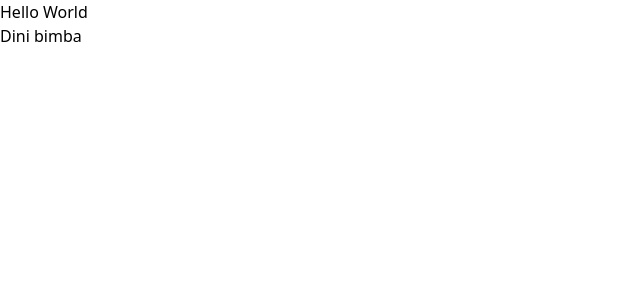
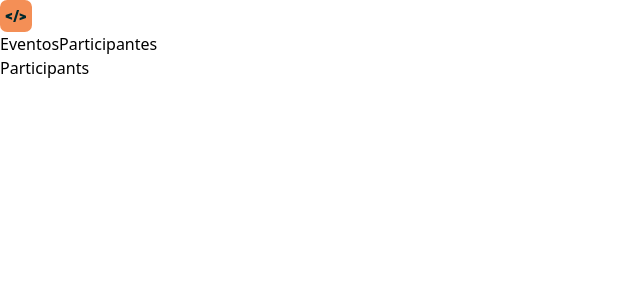
Before and after one commit to antoniobiasotti/PassIn.app, a React (Vite) app: page / in a window 1280 px wide. Shown: the top 300 px of the page, without its empty margins (0-640 px from the left). Built offline with nearby package versions, Linux system fonts and the light colour scheme.

Commit message:
add componentes: header + ateendee-list

```diff
--- /dev/null
+++ b/components/attendee-list.tsx
@@ -0,0 +1,5 @@
+export function AttendeeList() {
+    return(
+        <h1>Participants</h1>
+    )
+}
--- /dev/null
+++ b/components/header.tsx
@@ -0,0 +1,14 @@
+import nlwUniteIcon from '../src/assets/nlw-unite-icon.svg'
+
+export function Header() {
+    return (
+        <div>
+            <img src={nlwUniteIcon}/>
+            <nav>
+                <a href=''>Eventos</a>
+                <a href=''>Participantes</a>
+            </nav>
+
+        </div>
+    )
+}
--- a/src/App.tsx
+++ b/src/App.tsx
@@ -1,8 +1,11 @@
+import { Header } from '../components/header';
+import { AttendeeList } from '../components/attendee-list';
+
 export function App() {
   return (
-    <div>
-      <h1>Hello World</h1>
-      <button>Dini bimba</button>
+    <div className=''>
+      <Header />
+      <AttendeeList />
     </div>
   )
 }
```
Also changed, not shown: src/assets/nlw-unite-icon.svg (added).
